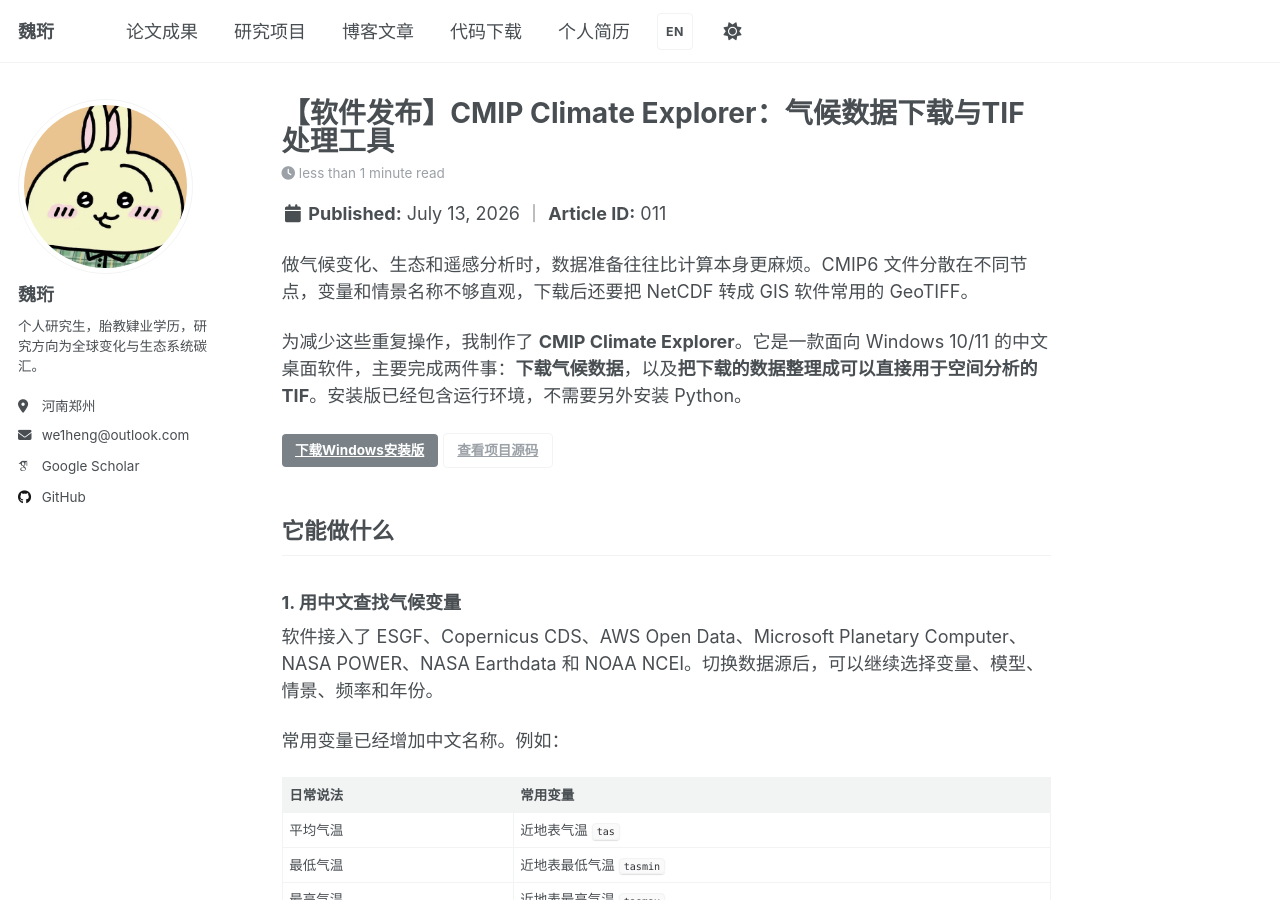
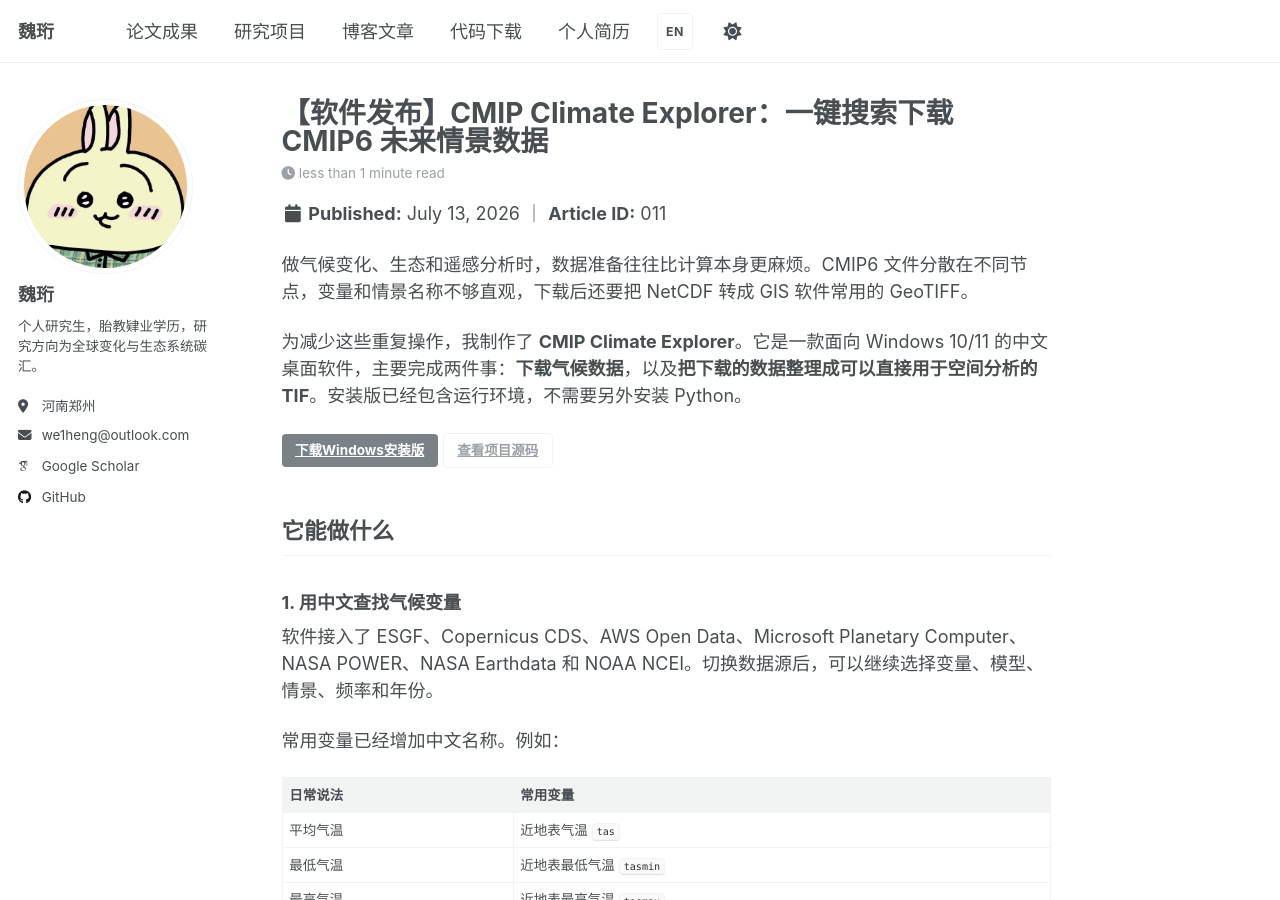
Before and after one commit to NOOB304/NOOB304.github.io, a Jekyll site: the page built from _posts/2026-07-13-cmip-climate-explorer-windows-release.md, in a window 1280 px wide and 900 px high. Built offline with Jekyll 4.4.1, drawn with Linux system fonts in a browser that asks for light colours; some web fonts are replaced.

Commit message:
docs: clarify CMIP6 release title

```diff
--- a/_posts/2026-07-13-cmip-climate-explorer-windows-release.md
+++ b/_posts/2026-07-13-cmip-climate-explorer-windows-release.md
@@ -1,5 +1,5 @@
 ---
-title: "【软件发布】CMIP Climate Explorer：气候数据下载与TIF处理工具"
+title: "【软件发布】CMIP Climate Explorer：一键搜索下载 CMIP6 未来情景数据"
 date: 2026-07-13 17:08:00 +0800
 article_id: "011"
 permalink: /posts/2026/07/cmip-climate-explorer-windows-release/
```
